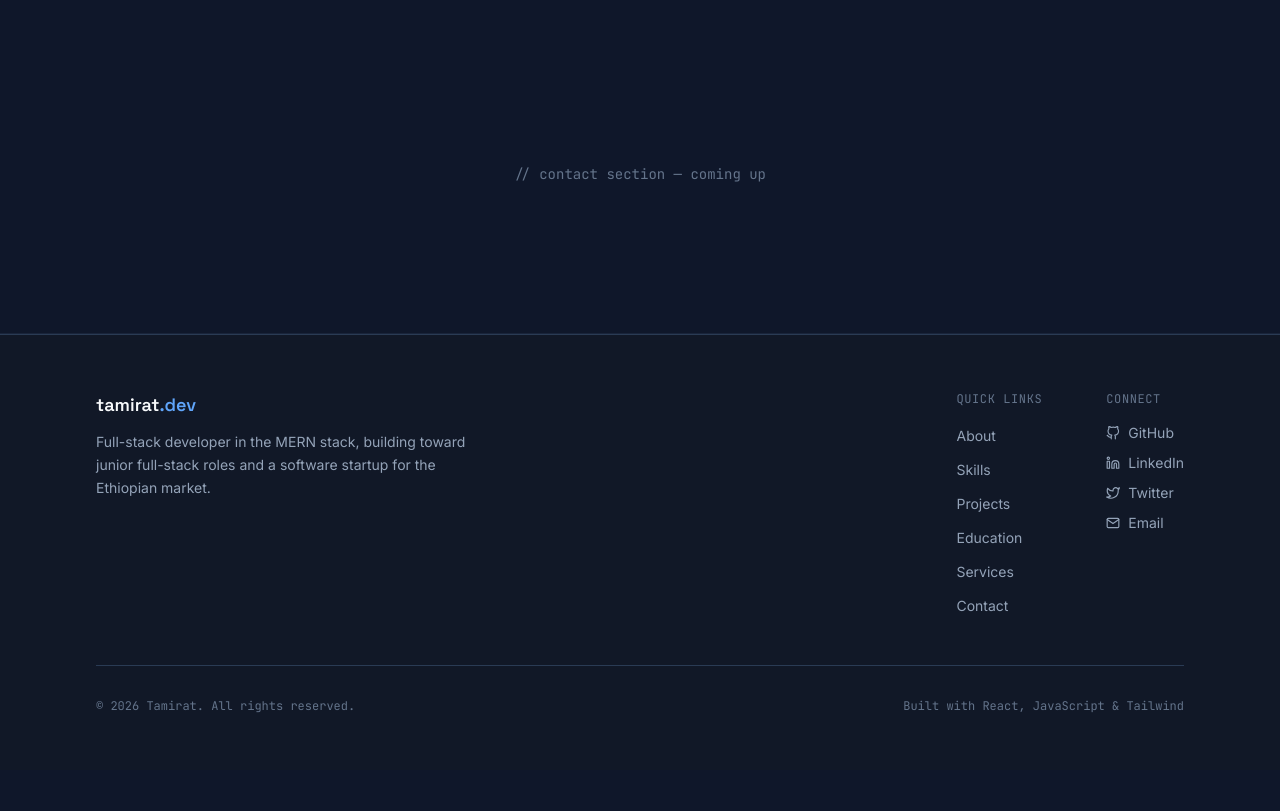
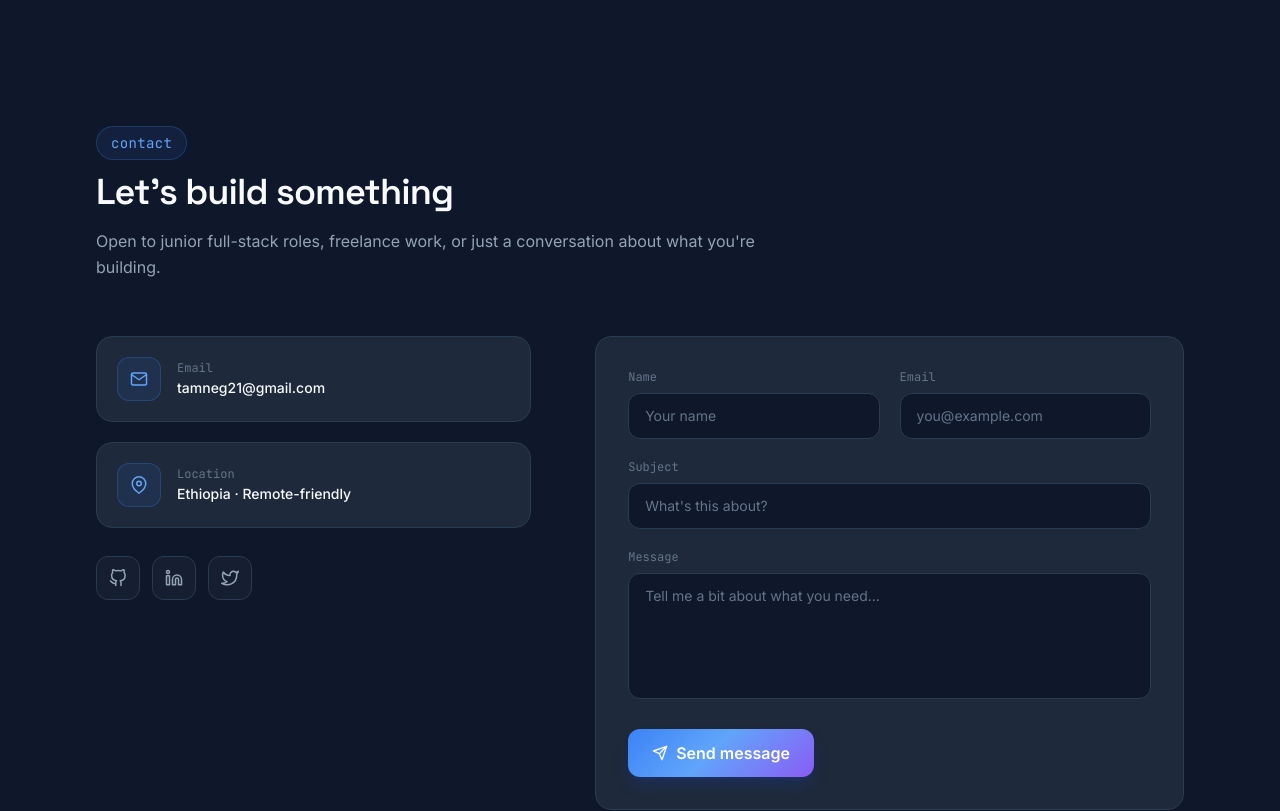
Before and after one commit to tamirat-code/portfolio--1-, a React (Vite) app in the folder portfolio/: page / in a window 1280 px wide. Shown: the part 6700-7511 px from the top of the page. Before the commit the page ends 7470 px from the top, so only its background shows below. Built offline with nearby package versions, Linux system fonts and the light colour scheme.

Commit message:
feat : add Contact section

```diff
--- a/portfolio/src/pages/Home.jsx
+++ b/portfolio/src/pages/Home.jsx
@@ -4,8 +4,9 @@ import { Skills } from '@/sections/Skills';
 import { Projects } from '@/sections/Projects';
 import { Education } from '@/sections/Education';
 import { Services } from '@/sections/Services';
+import { Contact } from '@/sections/Contact';
 
-const upcomingSections = ['contact'];
+
 
 
 export function Home() {
@@ -17,15 +18,7 @@ export function Home() {
       <Projects />
       <Education />
       <Services />
-      {upcomingSections.map((id) => (
-        <section
-          key={id}
-          id={id}
-          className="min-h-[40vh] flex items-center justify-center border-b border-card-border/40 scroll-mt-20"
-        >
-          <p className="font-mono text-ink-faint text-sm">// {id} section — coming up</p>
-        </section>
-      ))}
+      <Contact />
     </>
   );
 }
--- /dev/null
+++ b/portfolio/src/sections/Contact.jsx
@@ -0,0 +1,179 @@
+import { useState } from 'react';
+import { motion } from 'framer-motion';
+import { FiMail, FiMapPin, FiSend, FiGithub, FiLinkedin, FiTwitter, FiCheck } from 'react-icons/fi';
+import { Section } from '@/components/Section';
+import { profile } from '@/data/profile';
+import { slideInLeft, slideInRight, sectionViewport } from '@/utils/motionVariants';
+
+const contactSocials = [
+  { label: 'GitHub', href: profile.github, icon: FiGithub },
+  { label: 'LinkedIn', href: '#', icon: FiLinkedin },
+  { label: 'Twitter', href: '#', icon: FiTwitter },
+];
+
+const initialForm = { name: '', email: '', subject: '', message: '' };
+
+export function Contact() {
+  const [form, setForm] = useState(initialForm);
+  const [sent, setSent] = useState(false);
+
+  const handleChange = (e) => {
+    setForm((prev) => ({ ...prev, [e.target.name]: e.target.value }));
+  };
+
+  const handleSubmit = (e) => {
+    e.preventDefault();
+    const subject = form.subject || `Portfolio contact from ${form.name}`;
+    const body = `${form.message}\n\n— ${form.name} (${form.email})`;
+    window.location.href = `mailto:${profile.email}?subject=${encodeURIComponent(
+      subject
+    )}&body=${encodeURIComponent(body)}`;
+    setSent(true);
+    setForm(initialForm);
+    setTimeout(() => setSent(false), 4000);
+  };
+
+  return (
+    <Section
+      id="contact"
+      eyebrow="contact"
+      title="Let's build something"
+      subtitle="Open to junior full-stack roles, freelance work, or just a conversation about what you're building."
+    >
+      <div className="grid lg:grid-cols-[0.85fr_1.15fr] gap-10 lg:gap-16">
+        {/* Info column */}
+        <motion.div
+          initial="hidden"
+          whileInView="visible"
+          viewport={sectionViewport}
+          variants={slideInLeft}
+          className="flex flex-col gap-5"
+        >
+          <a
+            href={`mailto:${profile.email}`}
+            className="card-base p-5 flex items-center gap-4 hover:border-primary-500/40 hover:bg-card-hover transition-colors"
+          >
+            <div className="shrink-0 w-11 h-11 rounded-xl bg-primary-500/10 border border-primary-500/25 flex items-center justify-center text-primary-400">
+              <FiMail size={18} />
+            </div>
+            <div>
+              <p className="text-xs text-ink-faint font-mono mb-0.5">Email</p>
+              <p className="text-ink font-medium text-sm">{profile.email}</p>
+            </div>
+          </a>
+
+          <div className="card-base p-5 flex items-center gap-4">
+            <div className="shrink-0 w-11 h-11 rounded-xl bg-primary-500/10 border border-primary-500/25 flex items-center justify-center text-primary-400">
+              <FiMapPin size={18} />
+            </div>
+            <div>
+              <p className="text-xs text-ink-faint font-mono mb-0.5">Location</p>
+              <p className="text-ink font-medium text-sm">{profile.location} · Remote-friendly</p>
+            </div>
+          </div>
+
+          <div className="flex gap-3 mt-2">
+            {contactSocials.map((social) => (
+
+               <a key={social.label}
+                href={social.href}
+                target="_blank"
+                rel="noopener noreferrer"
+                aria-label={social.label}
+                className="icon-btn"
+              >
+                <social.icon size={18} />
+              </a>
+            ))}
+          </div>
+        </motion.div>
+
+
+        <motion.form
+          initial="hidden"
+          whileInView="visible"
+          viewport={sectionViewport}
+          variants={slideInRight}
+          onSubmit={handleSubmit}
+          className="card-base p-6 sm:p-8 flex flex-col gap-5"
+        >
+          <div className="grid sm:grid-cols-2 gap-5">
+            <div>
+              <label htmlFor="name" className="block text-xs font-mono text-ink-faint mb-2">
+                Name
+              </label>
+              <input
+                id="name"
+                name="name"
+                type="text"
+                required
+                value={form.name}
+                onChange={handleChange}
+                className="w-full rounded-xl bg-bg border border-card-border px-4 py-3 text-sm text-ink placeholder:text-ink-faint focus:border-primary-500 focus:outline-none transition-colors"
+                placeholder="Your name"
+              />
+            </div>
+            <div>
+              <label htmlFor="email" className="block text-xs font-mono text-ink-faint mb-2">
+                Email
+              </label>
+              <input
+                id="email"
+                name="email"
+                type="email"
+                required
+                value={form.email}
+                onChange={handleChange}
+                className="w-full rounded-xl bg-bg border border-card-border px-4 py-3 text-sm text-ink placeholder:text-ink-faint focus:border-primary-500 focus:outline-none transition-colors"
+                placeholder="you@example.com"
+              />
+            </div>
+          </div>
+
+          <div>
+            <label htmlFor="subject" className="block text-xs font-mono text-ink-faint mb-2">
+              Subject
+            </label>
+            <input
+              id="subject"
+              name="subject"
+              type="text"
+              value={form.subject}
+              onChange={handleChange}
+              className="w-full rounded-xl bg-bg border border-card-border px-4 py-3 text-sm text-ink placeholder:text-ink-faint focus:border-primary-500 focus:outline-none transition-colors"
+              placeholder="What's this about?"
+            />
+          </div>
+
+          <div>
+            <label htmlFor="message" className="block text-xs font-mono text-ink-faint mb-2">
+              Message
+            </label>
+            <textarea
+              id="message"
+              name="message"
+              required
+              rows={5}
+              value={form.message}
+              onChange={handleChange}
+              className="w-full rounded-xl bg-bg border border-card-border px-4 py-3 text-sm text-ink placeholder:text-ink-faint focus:border-primary-500 focus:outline-none transition-colors resize-none"
+              placeholder="Tell me a bit about what you need..."
+            />
+          </div>
+
+          <button type="submit" className="btn-primary self-start mt-1">
+            {sent ? (
+              <>
+                <FiCheck /> Opening your email app...
+              </>
+            ) : (
+              <>
+                <FiSend /> Send message
+              </>
+            )}
+          </button>
+        </motion.form>
+      </div>
+    </Section>
+  );
+}
```
